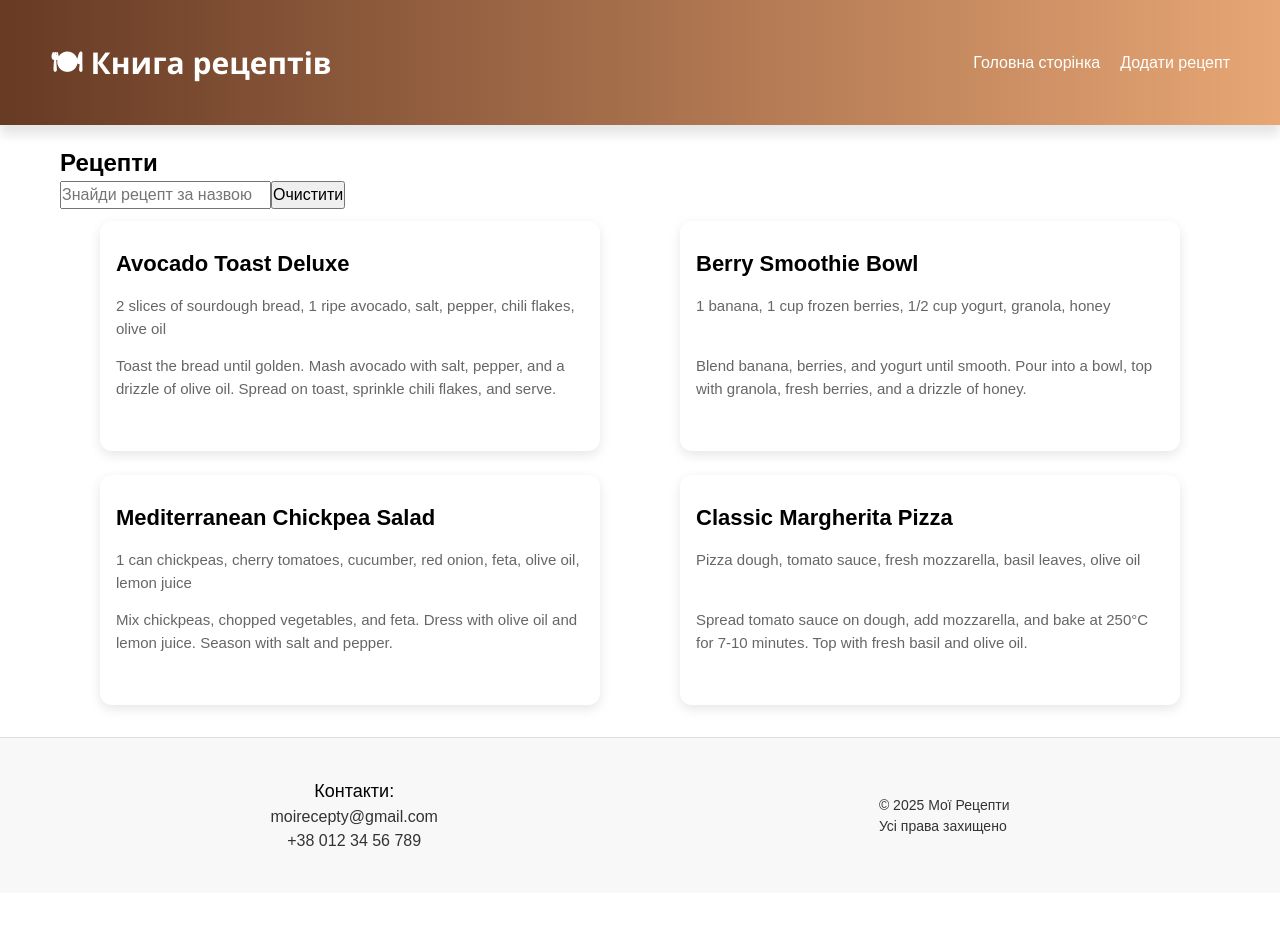
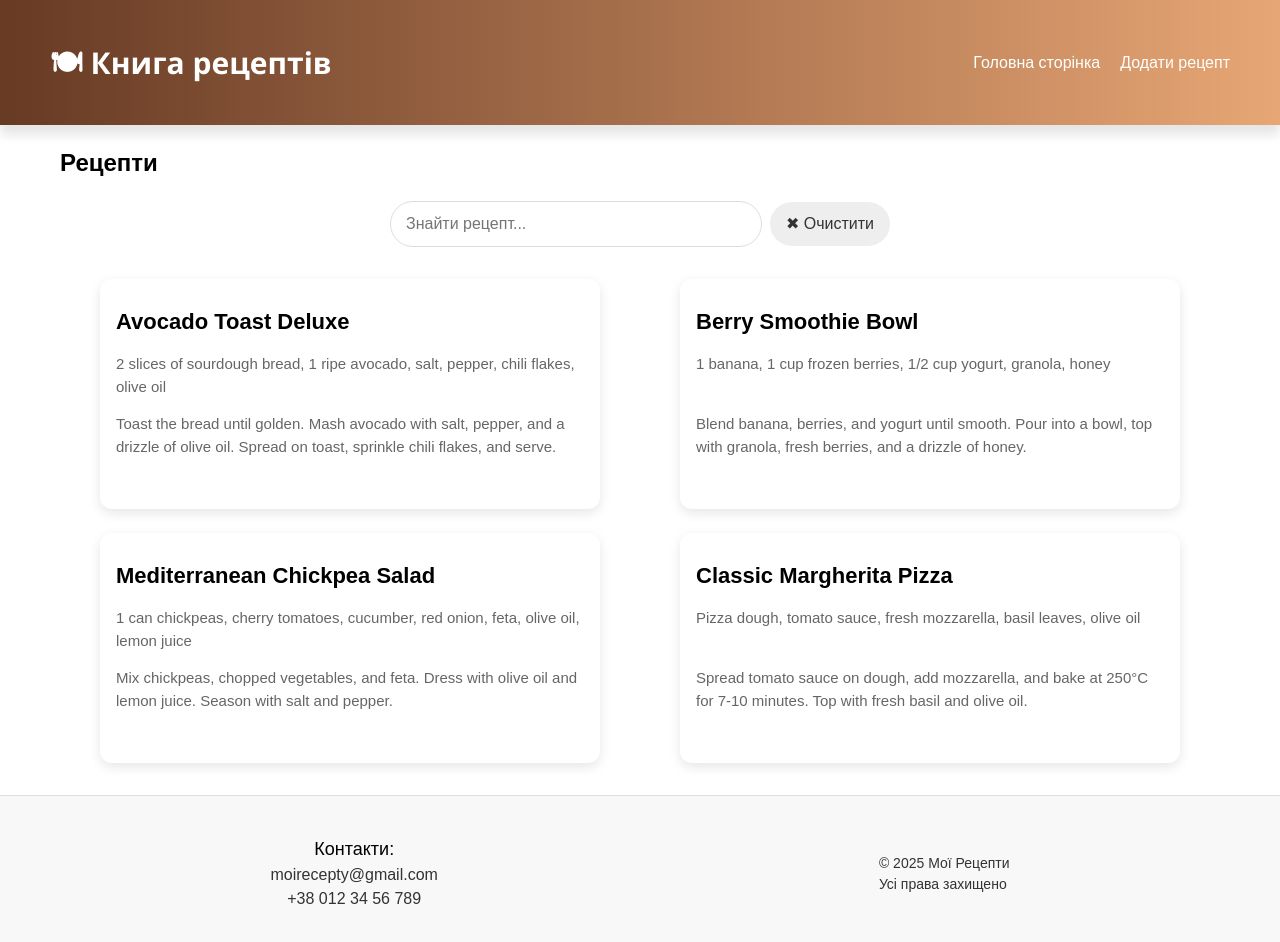
Before and after one commit to krisskov13/recipe-book, a React (Vite) app: page / in a window 1280 px wide. Shown: the top 942 px of the page. Before the commit the page ends 893 px from the top, so only its background shows below. Built offline with nearby package versions, Linux system fonts and the light colour scheme.

Commit message:
add recipe search design with clear button

```diff
--- a/src/pages/Home/Home.jsx
+++ b/src/pages/Home/Home.jsx
@@ -32,13 +32,15 @@ function Home({ recipes }) {
   return (
     <div className={styles.container}>
       <h2>Рецепти</h2>
-      <input
-        type="text"
-        value={searchTerm}
-        placeholder="Знайди рецепт за назвою"
-        onChange={(e) => setSearchTerm(e.target.value)}
-      />
-      <button onClick={handleClear}>Очистити</button>
+      <div className={styles.searchBar}>
+        <input
+          type="text"
+          value={searchTerm}
+          placeholder="Знайти рецепт..."
+          onChange={(e) => setSearchTerm(e.target.value)}
+        />
+        <button onClick={handleClear}>✖ Очистити</button>
+      </div>
       {filteredRecipes.length > 0 ? (
         <div className={styles.listRecipes}>
           {filteredRecipes.map((recipe) => (
--- a/src/pages/Home/Home.module.css
+++ b/src/pages/Home/Home.module.css
@@ -2,6 +2,43 @@
   max-width: 1200px;
   margin: 0 auto;
   padding: 20px;
+}
+
+.searchBar {
+  display: flex;
+  align-items: center;
+  max-width: 500px;
+  margin: 20px auto;
+  gap: 8px;
+}
+
+.searchBar input {
+  flex: 1;
+  padding: 10px 15px;
+  border-radius: 25px;
+  border: 1px solid #ddd;
+  font-size: 16px;
+  outline: none;
+  transition: box-shadow 0.3s ease;
+}
+
+.searchBar input:focus {
+  box-shadow: 0 0 3px rgba(87, 36, 22, 0.5);
+  border-color: #6c1900;
+}
+
+.searchBar button {
+  border: none;
+  padding: 10px 16px;
+  border-radius: 25px;
+  cursor: pointer;
+  transition: background 0.3s ease;
+  background-color: #eee;
+  color: #333;
+}
+
+.searchBar button:hover {
+  background-color: #ddd;
 }
 
 .listRecipes {
```
